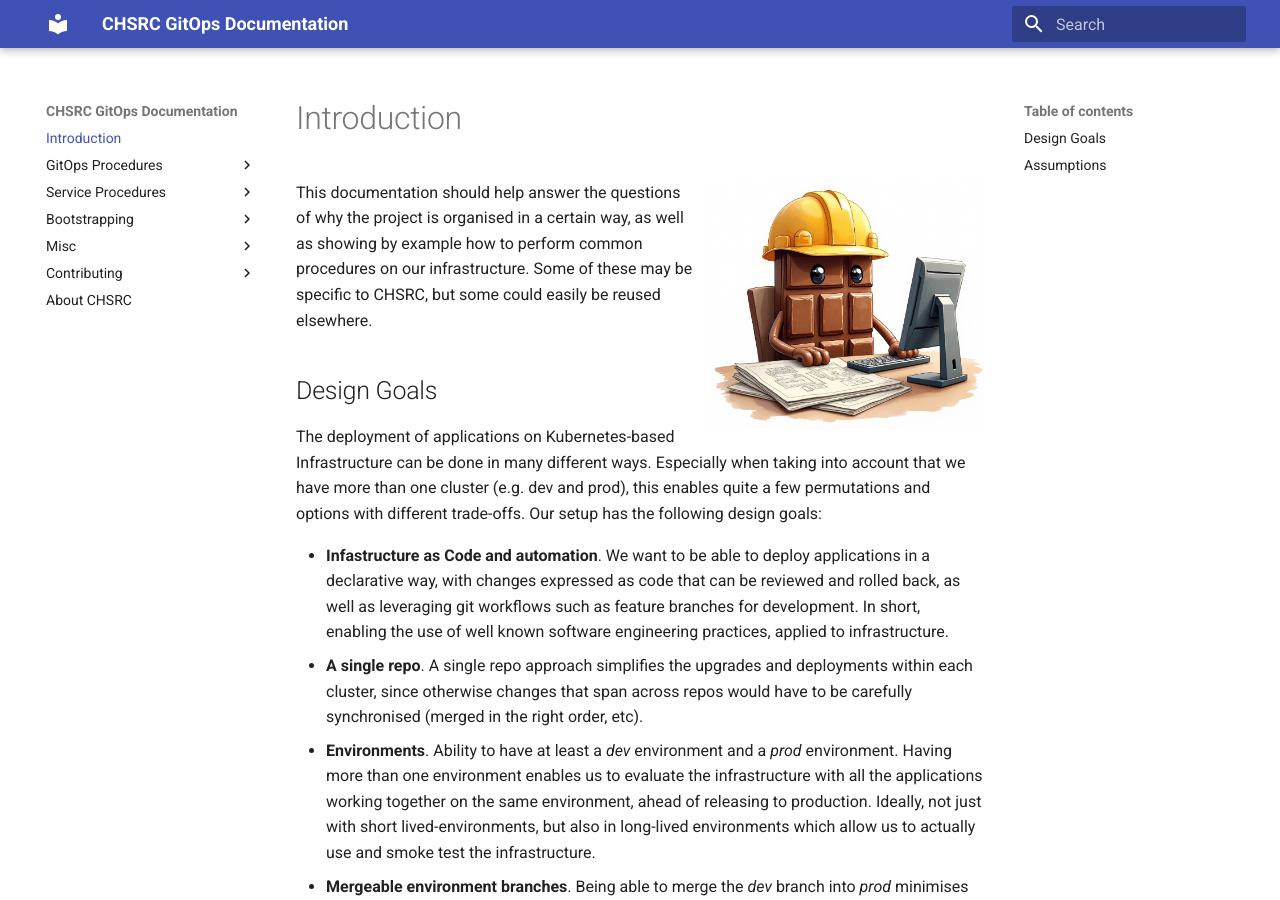
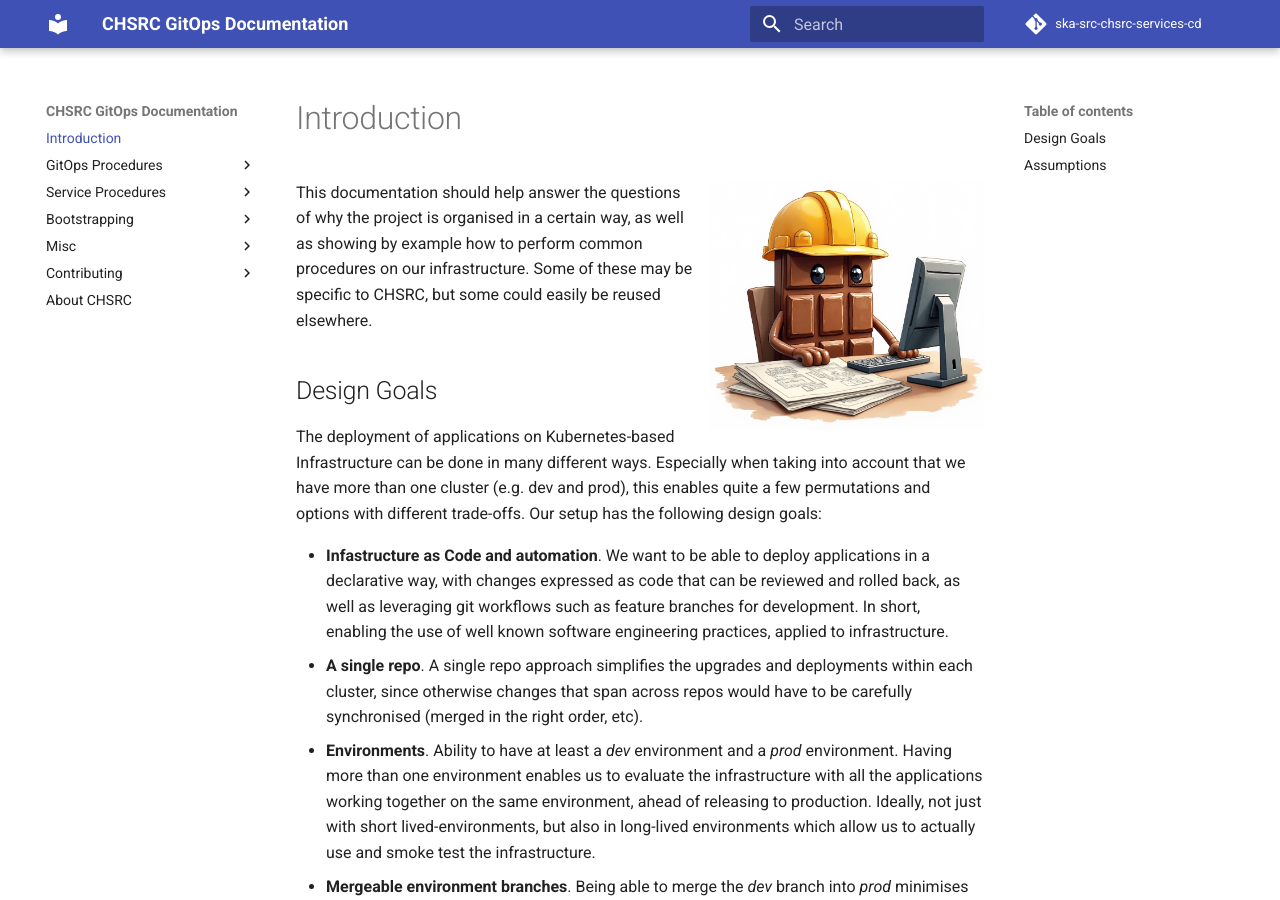
Before and after one commit to ska-telescope/ska-src-chsrc-gitops, an MkDocs documentation site: the page built from docs/index.md, in a window 1280 px wide and 900 px high. Built offline with MkDocs 1.6.1 and Material for MkDocs 9.7.7, drawn with Linux system fonts in a browser that asks for light colours; comment, search, counter and statistics services are not loaded.

Commit message:
CHOC-71: Add git repo information to header

```diff
--- a/mkdocs.yml
+++ b/mkdocs.yml
@@ -1,6 +1,9 @@
 site_name: CHSRC GitOps Documentation
 site_description: CHSRC GitOps Documentation
 site_author: SKA CHSRC Team
+
+repo_url: https://gitlab.com/ska-telescope/src/deployments/chsrc/ska-src-chsrc-services-cd
+repo_name: ska-src-chsrc-services-cd
 
 nav:
   - Introduction: index.md
```
